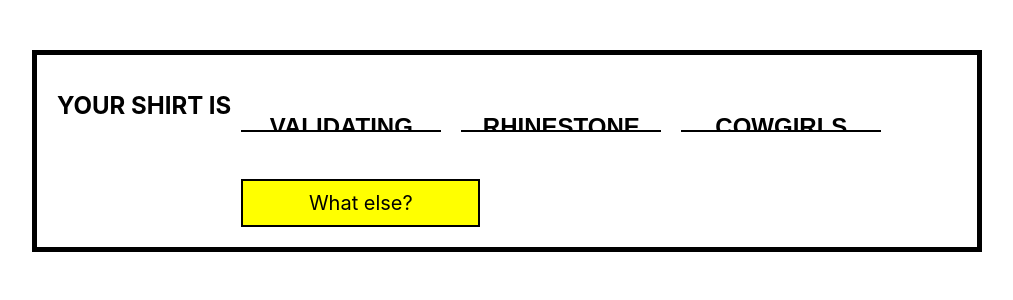
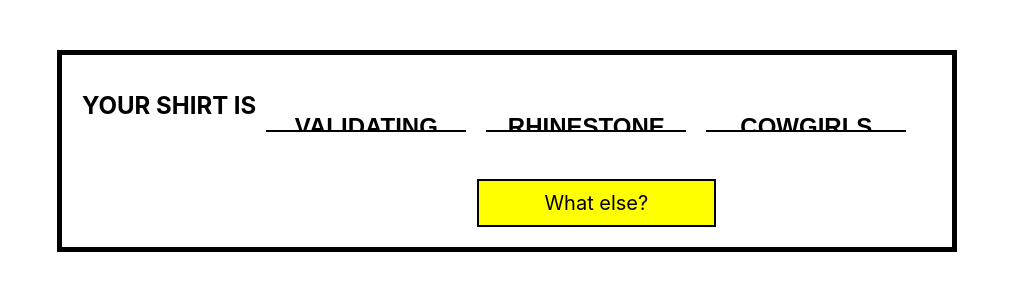
Before and after one commit to adriencyberspace/react-madlib-slot-machine, a React (Create React App) app: page / in a window 1280 px wide. Shown: the top 300 px of the page, without its empty margins (133-1146 px from the left). Built offline with nearby package versions, Linux system fonts and the light colour scheme.

Commit message:
more desktop styling and words

```diff
--- a/src/App.css
+++ b/src/App.css
@@ -10,7 +10,7 @@ h1 {
 .main-flex {
   display: flex;
   border: 5px solid black;
-  width: 900px;
+  width: 850px;
   padding: 20px;
   margin: 50px auto;
 }
@@ -55,6 +55,7 @@ section {
   border: 2px solid black;
   padding: 10px;
   text-align: center;
+  margin: auto;
   font-size: 20px;
 
 }
--- a/src/MadlibSlotMachine.js
+++ b/src/MadlibSlotMachine.js
@@ -26,7 +26,8 @@ const MadlibSlotMachine = () => {
     "Trying",
     "Violating",
     "Cancelling",
-    "Embracing"
+    "Embracing",
+    "Infantilizing"
     ]
 
     const adjectives = [
@@ -45,15 +46,16 @@ const MadlibSlotMachine = () => {
       "Second Wave",
       "Hypnotic",
       "Classical",
-      "Subcultural",
+      "Suburban",
       "Superstitious",
       "Bicoastal",
-      "Choatic"
+      "Choatic",
+      "Problematic"
     ]
 
     const nouns = [
       "Cowgirls",
-      "Cowboys",
+      "Novellas",
       "They/Thems",
       "She/Theys",
       "Babies",
@@ -70,7 +72,8 @@ const MadlibSlotMachine = () => {
       "Waters",
       "Boundaries",
       "Dissertations",
-      "Rave Kids"
+      "Rave Kids",
+      "Reiki"
     ]
 
   // to trigger roolling and maintain state
```
